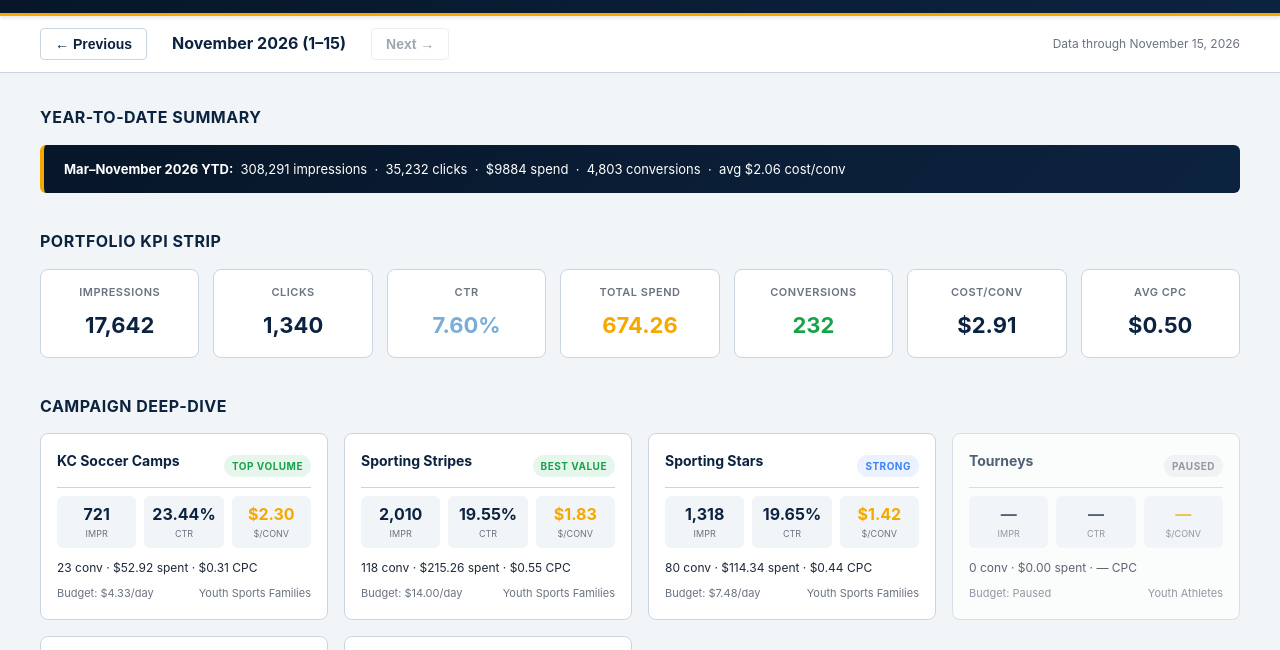
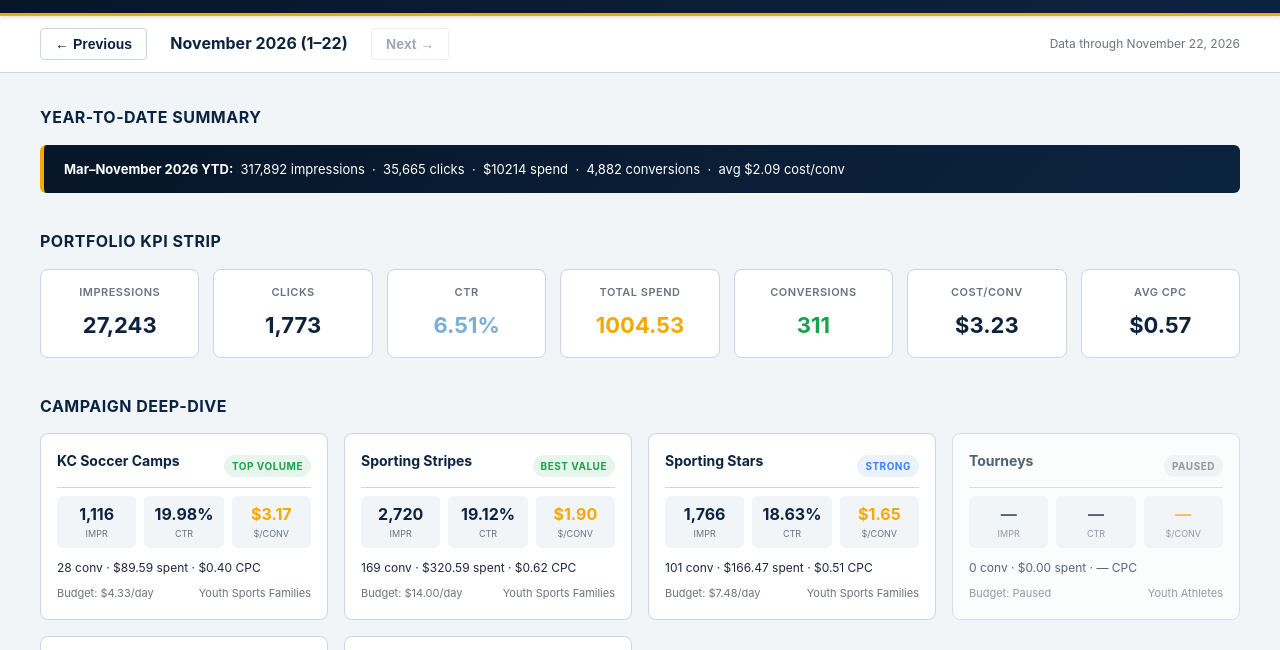
Before and after one commit to kazoo-media/skc-youth, a plain HTML site: page index.html in a window 1280 px wide. Shown: the part 77-727 px from the top of the page. Drawn offline with nearby package versions, Linux system fonts and the light colour scheme.

Commit message:
Add files via upload

```diff
--- a/index.html
+++ b/index.html
@@ -112,10 +112,10 @@
     <div class="controls-bar">
         <div class="month-nav">
             <button id="btnPrev">← Previous</button>
-            <div class="month-display" id="monthDisplay">November 2026 (1–15)</div>
+            <div class="month-display" id="monthDisplay">November 2026 (1–22)</div>
             <button id="btnNext">Next →</button>
         </div>
-        <div class="data-note" id="dataNote">Data through November 15, 2026</div>
+        <div class="data-note" id="dataNote">Data through November 22, 2026</div>
     </div>
 
     <div class="container">
@@ -178,7 +178,7 @@
 
     <script>
         // ─── DATA ────────────────────────────────────────────────────
-        const MONTHS = ['March 2026','April 2026','May 2026','June 2026 (1–29)','July 2026','August 2026','September 2026','October 2026','November 2026 (1–15)'];
+        const MONTHS = ['March 2026','April 2026','May 2026','June 2026 (1–29)','July 2026','August 2026','September 2026','October 2026','November 2026 (1–22)'];
         let currentMonthIdx = 8;
 
         const youthMonthly = [
@@ -271,14 +271,14 @@
             ]
           },
           {
-            month:'November 2026 (1–15)', impr:17642, clicks:1340, spend:674.26, conv:231.69, cpc:0.50, ctr:7.60, costConv:2.91,
+            month:'November 2026 (1–22)', impr:27243, clicks:1773, spend:1004.53, conv:311.05, cpc:0.57, ctr:6.51, costConv:3.23,
             campaigns:[
-              {name:'Youth – KC Soccer Camps', impr:721, clicks:169, ctr:'23.44%', spend:52.92, conv:23.03, costConv:2.30, cpc:0.31, budget:'$4.33/day', audience:'Youth Sports Families', status:'Top Volume'},
-              {name:'Youth – Sporting Stripes', impr:2010, clicks:393, ctr:'19.55%', spend:215.26, conv:117.82, costConv:1.83, cpc:0.55, budget:'$14.00/day', audience:'Youth Sports Families', status:'Best Value'},
-              {name:'Youth – Sporting Stars', impr:1318, clicks:259, ctr:'19.65%', spend:114.34, conv:80.27, costConv:1.42, cpc:0.44, budget:'$7.48/day', audience:'Youth Sports Families', status:'Strong'},
+              {name:'Youth – KC Soccer Camps', impr:1116, clicks:223, ctr:'19.98%', spend:89.59, conv:28.23, costConv:3.17, cpc:0.40, budget:'$4.33/day', audience:'Youth Sports Families', status:'Top Volume'},
+              {name:'Youth – Sporting Stripes', impr:2720, clicks:520, ctr:'19.12%', spend:320.59, conv:168.82, costConv:1.90, cpc:0.62, budget:'$14.00/day', audience:'Youth Sports Families', status:'Best Value'},
+              {name:'Youth – Sporting Stars', impr:1766, clicks:329, ctr:'18.63%', spend:166.47, conv:100.81, costConv:1.65, cpc:0.51, budget:'$7.48/day', audience:'Youth Sports Families', status:'Strong'},
               {name:'Youth – Tourneys', impr:0, clicks:0, ctr:'—', spend:0.00, conv:0, costConv:null, cpc:0, budget:'Paused', audience:'Youth Athletes', status:'Paused'},
-              {name:'Sporting City – Soccer Team', impr:3730, clicks:272, ctr:'7.29%', spend:75.36, conv:1.00, costConv:75.36, cpc:0.28, budget:'$6.33/day', audience:'Soccer Fans & SKC Supporters', status:'Needs Attention'},
-              {name:'Sporting Rec League', impr:9863, clicks:247, ctr:'2.50%', spend:216.38, conv:9.57, costConv:22.61, cpc:0.88, budget:'$14.00/day', audience:'Soccer Fans & SKC Supporters', status:'Needs Attention'}
+              {name:'Sporting City – Soccer Team', impr:5582, clicks:353, ctr:'6.32%', spend:116.16, conv:2.20, costConv:52.80, cpc:0.33, budget:'$6.33/day', audience:'Soccer Fans & SKC Supporters', status:'Needs Attention'},
+              {name:'Sporting Rec League', impr:16059, clicks:348, ctr:'2.17%', spend:311.72, conv:10.99, costConv:28.36, cpc:0.90, budget:'$14.00/day', audience:'Soccer Fans & SKC Supporters', status:'Needs Attention'}
             ]
           }
         ];
@@ -292,7 +292,7 @@
           ['August (final): Portfolio closed at $1.30 cost/conv on 720.54 conversions — a full-month record for the account.','Sporting Stripes led volume with 351 conversions at $0.86 cost/conv, with Sporting Stars close behind at $0.77.','KC Soccer Camps posted the strongest CTR (36.32%) in the portfolio this month. Tourneys remained paused all August.'],
           ['September (final): Portfolio closed at $2.46 cost/conv on 542.52 conversions and $1,337.25 spend — full-month actuals from the Sep 1–30 Google Ads range.','Sporting Stripes led volume with 266.78 conversions at $1.60 cost/conv, with Sporting Stars close behind at $1.64.','Sporting Rec League took roughly two-thirds of impressions (32,194) at a 2.05% CTR and $8.74/conv — still the portfolio\'s efficiency drag and worth a targeting check.'],
           ['October (final): Portfolio closed at $2.60 cost/conv on 509.50 conversions and $1,325.33 spend — full-month actuals from the Oct 1–31 Google Ads range, slightly above September\'s $2.46.','Sporting Stripes led volume with 239.05 conversions at $1.75 cost/conv, with Sporting Stars the most efficient at $1.50.','Sporting Rec League took two-thirds of impressions (31,649) at $11.95/conv and Sporting City finished at $5.38/conv — both improved through the back half of the month, but Rec League remains the main drag on the portfolio average.'],
-          ['November (1–15): Portfolio at $2.91 cost/conv on 231.69 conversions and $674.26 spend through 15 days — in line with Nov 8 ($2.88) and slightly above October\'s $2.60.','Sporting Stars ($1.42/conv) and Sporting Stripes (117.82 conversions, $1.83/conv) carry the efficiency.','Sporting Rec League is at $22.61/conv and Sporting City at $75.36/conv (1 conversion; budget raised to $6.33/day) — both remain the drag on the portfolio average.']
+          ['November (1–22): Portfolio at $3.23 cost/conv on 311.05 conversions and $1,004.53 spend through 22 days — up from $2.91 at Nov 15 and above October\'s $2.60.','Sporting Stripes (168.82 conversions, $1.90/conv) and Sporting Stars ($1.65/conv) carry the efficiency; KC Soccer Camps slipped to $3.17/conv.','Sporting Rec League is at $28.36/conv and Sporting City at $52.80/conv (2.20 conversions on $116 spend) — both continue to pull the portfolio average up.']
         ];
 
         // ── GA4 DATA (Youth / Sporting KC — p528832210) ──
```
